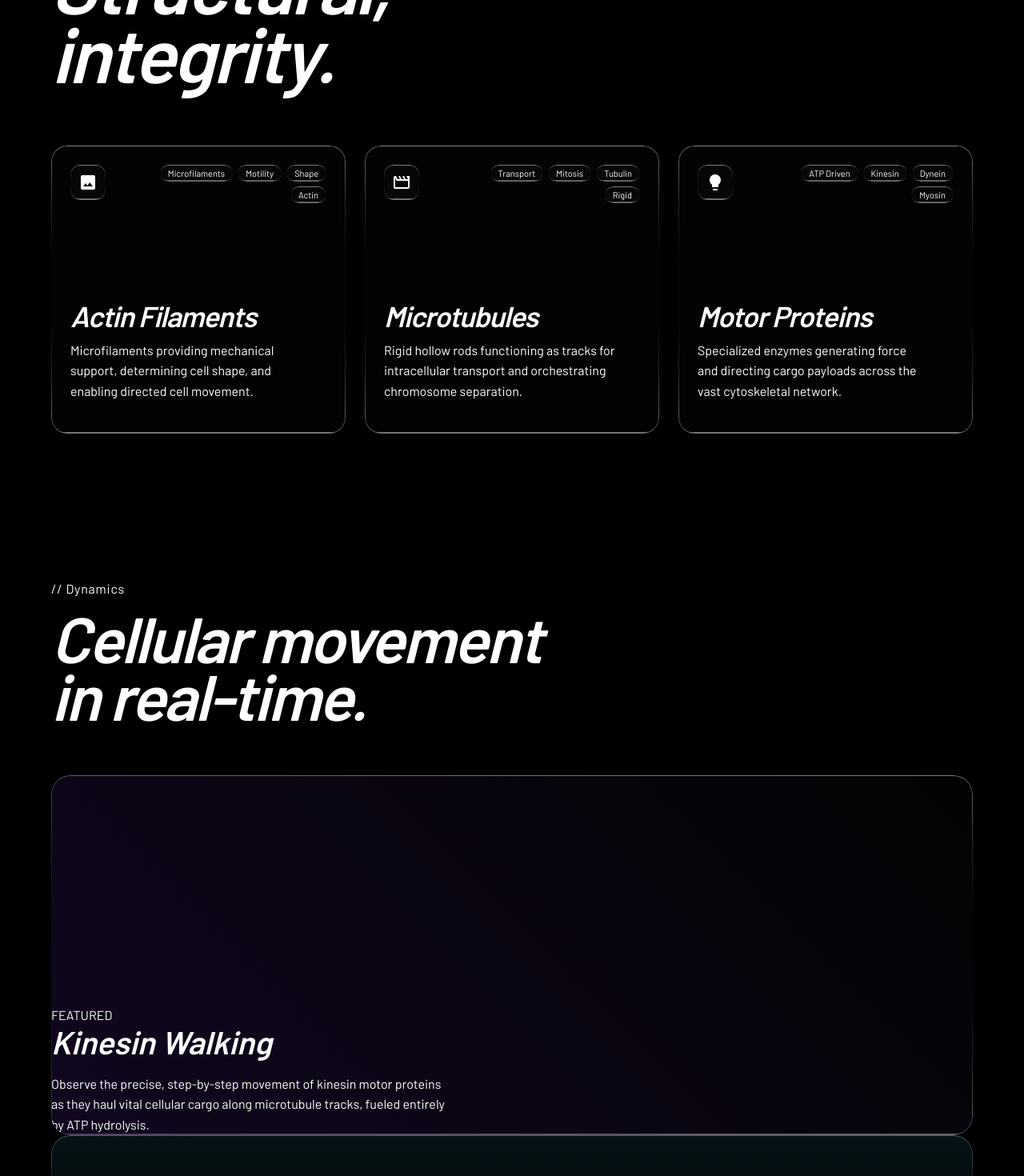
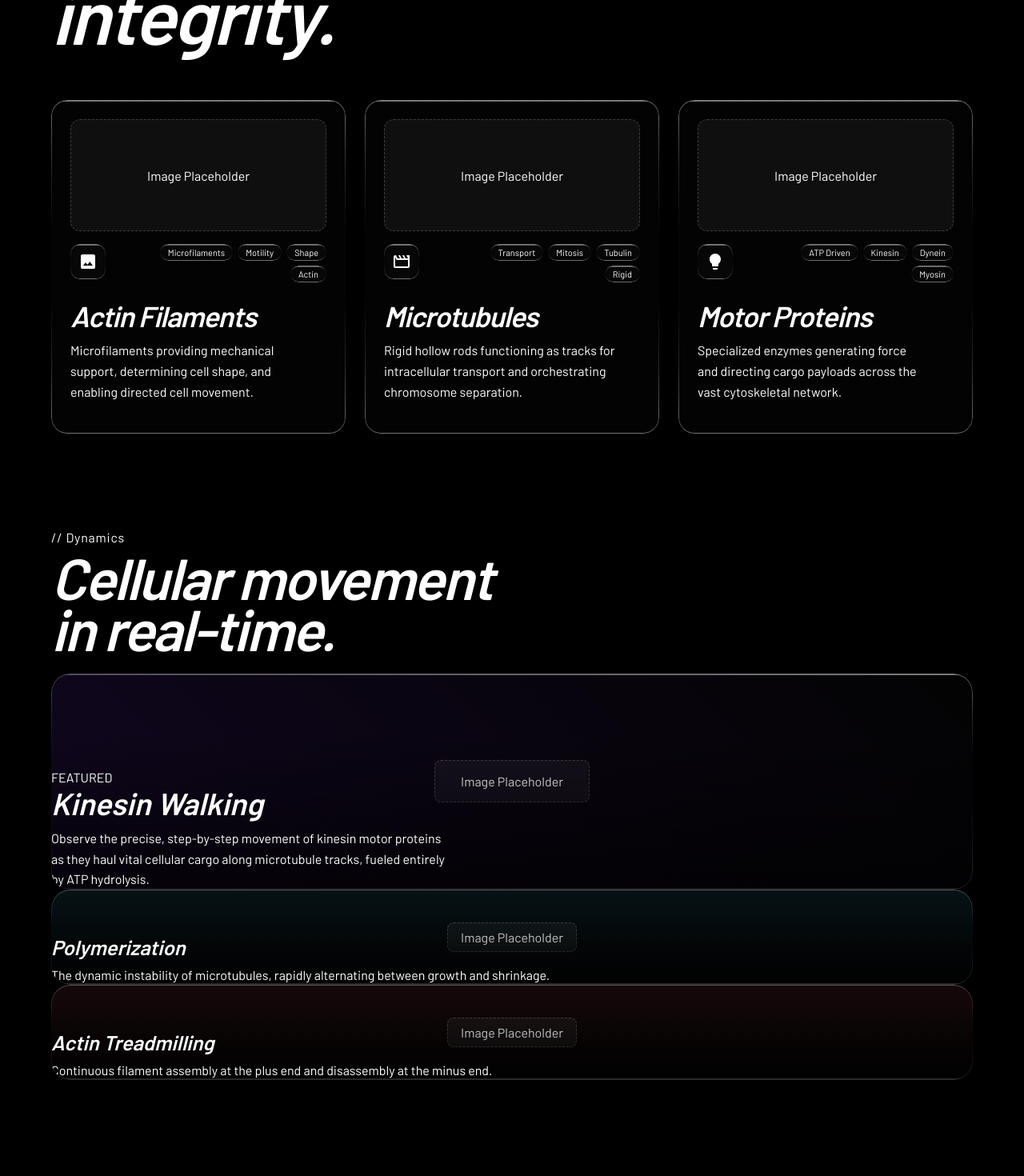
Before and after one commit to plum45/ruji, a React (Vite) app: page / in a window 1280 px wide. Shown: the part 1020-2490 px from the top of the page at 80% size. Built offline with nearby package versions, Linux system fonts and the light colour scheme.

Commit message:
Full-page scroll snap layout with image placeholders for all sections

```diff
--- a/src/components/CapabilitiesSection.tsx
+++ b/src/components/CapabilitiesSection.tsx
@@ -35,9 +35,11 @@ export default function CapabilitiesSection() {
       id="topics"
       style={{
         position: 'relative',
-        minHeight: '100vh',
+        height: '100svh',
         background: '#000',
         overflow: 'hidden',
+        display: 'flex',
+        flexDirection: 'column',
       }}
     >
       {/* Background video — full bleed */}
@@ -53,8 +55,8 @@ export default function CapabilitiesSection() {
           zIndex: 10,
           display: 'flex',
           flexDirection: 'column',
-          minHeight: '100vh',
-          padding: 'clamp(5rem, 10vw, 6rem) clamp(1.5rem, 5vw, 5rem) 2.5rem',
+          flex: 1,
+          padding: 'clamp(3rem, 6vh, 6rem) clamp(1.5rem, 5vw, 5rem) 2.5rem',
         }}
       >
         {/* Header */}
@@ -96,11 +98,28 @@ export default function CapabilitiesSection() {
               style={{
                 borderRadius: '1.25rem',
                 padding: '1.5rem',
-                minHeight: 360,
+                flex: 1,
                 display: 'flex',
                 flexDirection: 'column',
+                position: 'relative',
+                overflow: 'hidden',
               }}
             >
+              {/* Image Placeholder */}
+              <div
+                style={{
+                  height: '140px',
+                  background: 'rgba(255,255,255,0.05)',
+                  borderRadius: '0.75rem',
+                  marginBottom: '1rem',
+                  display: 'flex',
+                  alignItems: 'center',
+                  justifyContent: 'center',
+                  border: '1px dashed rgba(255,255,255,0.2)'
+                }}
+              >
+                <span className="font-body text-white/30 text-xs">Image Placeholder</span>
+              </div>
               {/* Top row: icon + tags */}
               <div style={{ display: 'flex', alignItems: 'flex-start', justifyContent: 'space-between', gap: 16 }}>
                 {/* Icon box */}
--- a/src/components/DynamicsSection.tsx
+++ b/src/components/DynamicsSection.tsx
@@ -11,25 +11,30 @@ export default function DynamicsSection() {
   return (
     <section
       id="articles"
+      className="snap-start snap-always"
       style={{
         position: 'relative',
+        height: '100svh',
         background: '#000',
-        paddingTop: '8rem',
-        paddingBottom: '8rem',
+        paddingTop: 'clamp(4rem, 8vh, 6rem)',
+        paddingBottom: '2rem',
         paddingLeft: 'clamp(1.5rem, 5vw, 5rem)',
         paddingRight: 'clamp(1.5rem, 5vw, 5rem)',
         overflow: 'hidden',
+        display: 'flex',
+        flexDirection: 'column',
       }}
     >
-      <motion.div {...FADE_UP(0)} style={{ marginBottom: '4rem' }}>
-        <p className="font-body text-white/80 text-sm" style={{ marginBottom: '1rem', letterSpacing: '0.05em' }}>
+      <div style={{ flex: 1, display: 'flex', flexDirection: 'column' }}>
+        <motion.div {...FADE_UP(0)} style={{ marginBottom: 'clamp(1rem, 3vh, 3rem)' }}>
+          <p className="font-body text-white/80 text-sm" style={{ marginBottom: '0.5rem', letterSpacing: '0.05em' }}>
             // Dynamics
           </p>
           <h2
             className="font-heading text-white"
             style={{
               fontStyle: 'italic',
-            fontSize: 'clamp(2.5rem, 7vw, 5rem)',
+              fontSize: 'clamp(2.5rem, 6vw, 4.5rem)',
               lineHeight: 0.9,
               letterSpacing: '-0.03em',
               margin: 0,
@@ -39,40 +44,50 @@ export default function DynamicsSection() {
           </h2>
         </motion.div>
 
-      <div className="grid grid-cols-1 lg:grid-cols-3 gap-6">
+        <div className="grid grid-cols-1 md:grid-cols-3 gap-4 md:gap-6 flex-1 min-h-0">
           {/* Large featured item */}
           <motion.div
             {...FADE_UP(0.1)}
-          className="liquid-glass lg:col-span-2 flex flex-col justify-end p-8"
-          style={{ borderRadius: '1.5rem', minHeight: 450, position: 'relative', overflow: 'hidden' }}
+            className="liquid-glass md:col-span-2 flex flex-col justify-end p-6 md:p-8"
+            style={{ borderRadius: '1.5rem', position: 'relative', overflow: 'hidden' }}
           >
-          {/* Subtle gradient background for visual interest */}
+            {/* Subtle gradient background for visual interest + Image Placeholder */}
             <div style={{ position: 'absolute', inset: 0, background: 'linear-gradient(45deg, rgba(30,10,60,0.5), transparent)', zIndex: 0 }} />
+            <div style={{ position: 'absolute', inset: 0, display: 'flex', alignItems: 'center', justifyContent: 'center', zIndex: 1 }}>
+              <div style={{ border: '1px dashed rgba(255,255,255,0.2)', padding: '1rem 2rem', borderRadius: '0.5rem', background: 'rgba(255,255,255,0.05)' }}>
+                <span className="font-body text-white/30 text-sm">Image Placeholder</span>
+              </div>
+            </div>
 
-          <div style={{ position: 'relative', zIndex: 10 }}>
-            <span className="font-body text-xs text-white/70 mb-3 block tracking-wider uppercase">Featured</span>
-            <h3 className="font-heading text-white" style={{ fontStyle: 'italic', fontSize: '2.5rem', margin: 0, marginBottom: '1rem' }}>
+            <div style={{ position: 'relative', zIndex: 10, marginTop: 'auto', background: 'linear-gradient(transparent, rgba(0,0,0,0.8))', margin: '-1.5rem', padding: '3rem 1.5rem 1.5rem' }}>
+              <span className="font-body text-xs text-white/70 mb-2 block tracking-wider uppercase">Featured</span>
+              <h3 className="font-heading text-white" style={{ fontStyle: 'italic', fontSize: 'clamp(1.5rem, 3vw, 2.5rem)', margin: 0, marginBottom: '0.5rem' }}>
                 Kinesin Walking
               </h3>
-            <p className="font-body text-white/80" style={{ maxWidth: '55ch', lineHeight: 1.6, margin: 0 }}>
+              <p className="font-body text-white/80 text-sm md:text-base" style={{ maxWidth: '55ch', lineHeight: 1.6, margin: 0 }}>
                 Observe the precise, step-by-step movement of kinesin motor proteins as they haul vital cellular cargo along microtubule tracks, fueled entirely by ATP hydrolysis.
               </p>
             </div>
           </motion.div>
 
           {/* Vertical Stack for smaller items */}
-        <div className="flex flex-col gap-6 lg:col-span-1">
+          <div className="flex flex-col gap-4 md:gap-6 md:col-span-1 min-h-0">
             <motion.div
               {...FADE_UP(0.2)}
-            className="liquid-glass flex-1 flex flex-col justify-end p-8"
-            style={{ borderRadius: '1.5rem', minHeight: 250, position: 'relative', overflow: 'hidden' }}
+              className="liquid-glass flex-1 flex flex-col justify-end p-6"
+              style={{ borderRadius: '1.5rem', position: 'relative', overflow: 'hidden' }}
             >
               <div style={{ position: 'absolute', inset: 0, background: 'linear-gradient(180deg, rgba(10,40,50,0.4), transparent)', zIndex: 0 }} />
-            <div style={{ position: 'relative', zIndex: 10 }}>
-              <h3 className="font-heading text-white" style={{ fontStyle: 'italic', fontSize: '1.75rem', margin: 0, marginBottom: '0.5rem' }}>
+              <div style={{ position: 'absolute', inset: 0, display: 'flex', alignItems: 'center', justifyContent: 'center', zIndex: 1 }}>
+                <div style={{ border: '1px dashed rgba(255,255,255,0.2)', padding: '0.5rem 1rem', borderRadius: '0.5rem', background: 'rgba(255,255,255,0.05)' }}>
+                  <span className="font-body text-white/30 text-xs">Image Placeholder</span>
+                </div>
+              </div>
+              <div style={{ position: 'relative', zIndex: 10, marginTop: 'auto', background: 'linear-gradient(transparent, rgba(0,0,0,0.8))', margin: '-1.5rem', padding: '2rem 1.5rem 1.5rem' }}>
+                <h3 className="font-heading text-white" style={{ fontStyle: 'italic', fontSize: 'clamp(1.25rem, 2vw, 1.75rem)', margin: 0, marginBottom: '0.5rem' }}>
                   Polymerization
                 </h3>
-              <p className="font-body text-white/80 text-sm" style={{ lineHeight: 1.6, margin: 0 }}>
+                <p className="font-body text-white/80 text-xs md:text-sm" style={{ lineHeight: 1.5, margin: 0 }}>
                   The dynamic instability of microtubules, rapidly alternating between growth and shrinkage.
                 </p>
               </div>
@@ -80,21 +95,27 @@ export default function DynamicsSection() {
 
             <motion.div
               {...FADE_UP(0.3)}
-            className="liquid-glass flex-1 flex flex-col justify-end p-8"
-            style={{ borderRadius: '1.5rem', minHeight: 250, position: 'relative', overflow: 'hidden' }}
+              className="liquid-glass flex-1 flex flex-col justify-end p-6"
+              style={{ borderRadius: '1.5rem', position: 'relative', overflow: 'hidden' }}
             >
               <div style={{ position: 'absolute', inset: 0, background: 'linear-gradient(180deg, rgba(50,15,20,0.4), transparent)', zIndex: 0 }} />
-            <div style={{ position: 'relative', zIndex: 10 }}>
-              <h3 className="font-heading text-white" style={{ fontStyle: 'italic', fontSize: '1.75rem', margin: 0, marginBottom: '0.5rem' }}>
+              <div style={{ position: 'absolute', inset: 0, display: 'flex', alignItems: 'center', justifyContent: 'center', zIndex: 1 }}>
+                <div style={{ border: '1px dashed rgba(255,255,255,0.2)', padding: '0.5rem 1rem', borderRadius: '0.5rem', background: 'rgba(255,255,255,0.05)' }}>
+                  <span className="font-body text-white/30 text-xs">Image Placeholder</span>
+                </div>
+              </div>
+              <div style={{ position: 'relative', zIndex: 10, marginTop: 'auto', background: 'linear-gradient(transparent, rgba(0,0,0,0.8))', margin: '-1.5rem', padding: '2rem 1.5rem 1.5rem' }}>
+                <h3 className="font-heading text-white" style={{ fontStyle: 'italic', fontSize: 'clamp(1.25rem, 2vw, 1.75rem)', margin: 0, marginBottom: '0.5rem' }}>
                   Actin Treadmilling
                 </h3>
-              <p className="font-body text-white/80 text-sm" style={{ lineHeight: 1.6, margin: 0 }}>
+                <p className="font-body text-white/80 text-xs md:text-sm" style={{ lineHeight: 1.5, margin: 0 }}>
                   Continuous filament assembly at the plus end and disassembly at the minus end.
                 </p>
               </div>
             </motion.div>
           </div>
         </div>
+      </div>
     </section>
   );
 }
--- a/src/components/GallerySection.tsx
+++ b/src/components/GallerySection.tsx
@@ -41,6 +41,9 @@ function Card({ label, gradient }: { label: string; gradient: string }) {
       }}
     >
       <div style={{ background: gradient, width: '100%', height: '100%', position: 'absolute', inset: 0 }} />
+      <div style={{ position: 'absolute', inset: 0, border: '2px dashed rgba(255,255,255,0.2)', margin: '10px', borderRadius: '0.75rem', display: 'flex', alignItems: 'center', justifyContent: 'center' }}>
+        <span className="font-body text-white/30 text-xs">Image Placeholder</span>
+      </div>
       <div
         style={{
           position: 'absolute',
@@ -63,12 +66,17 @@ export default function GallerySection() {
   return (
     <section
       id="gallery"
+      className="snap-start snap-always"
       style={{
         position: 'relative',
+        height: '100svh',
         background: '#000',
         paddingTop: '6rem',
-        paddingBottom: '6rem',
+        paddingBottom: '2rem',
         overflow: 'hidden',
+        display: 'flex',
+        flexDirection: 'column',
+        justifyContent: 'center',
       }}
     >
       {/* Header */}
--- a/src/index.css
+++ b/src/index.css
@@ -5,6 +5,7 @@
 @layer base {
   html {
     scroll-behavior: smooth;
+    scroll-snap-type: y mandatory;
     background-color: #000;
     color: #fff;
   }
@@ -20,6 +21,11 @@
     overflow-x: hidden;
   }
   * { box-sizing: border-box; }
+
+  main > section {
+    scroll-snap-align: start;
+    scroll-snap-stop: always;
+  }
 }
 
 /* ─── Liquid Glass Design System ─────────────────────────────── */
```
Lines whose indentation alone changed are shown as unchanged.
